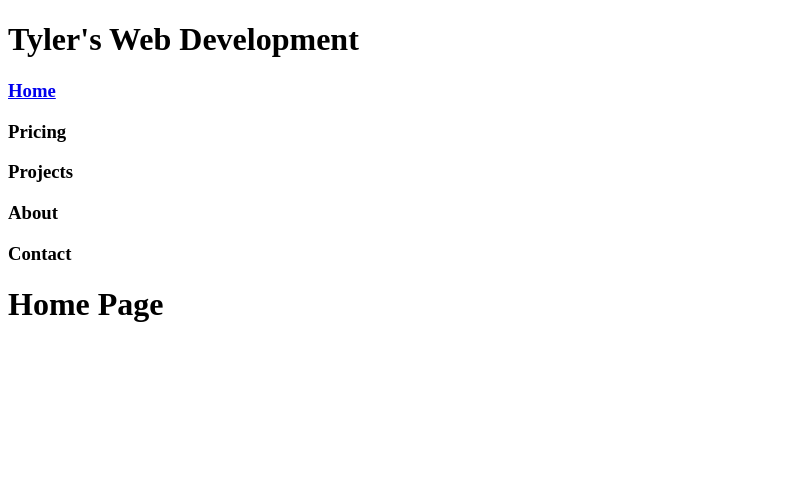
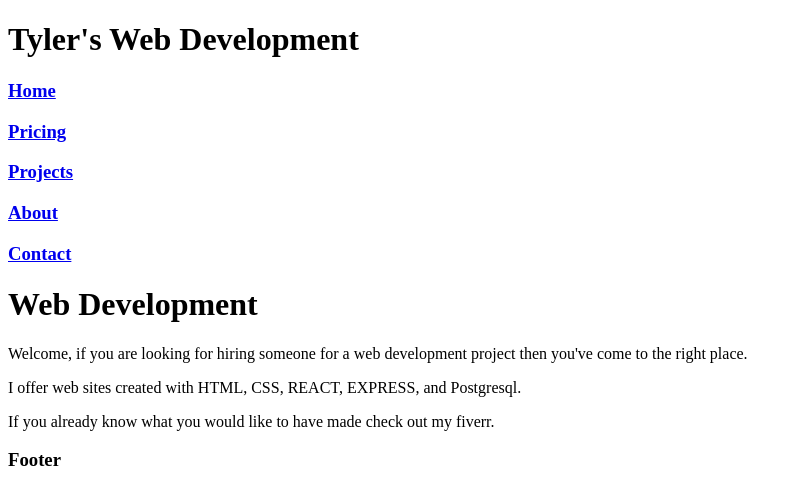
Before and after one commit to CodeBuilder94/PortfolioWebsite, a React app: page /#/ in a window 1280 px wide. Shown: the top 504 px of the page, without its empty margins (0-802 px from the left). Built offline with nearby package versions, Linux system fonts and the light colour scheme; the HTML template or start-up script is replaced by a standard one.

Commit message:
Got the other web components created. Also created the inital footer. Started making the home page text.

```diff
--- a/Static/styles.css
+++ b/Static/styles.css
@@ -32,3 +32,11 @@
     background-color: rgb(47, 179, 37);
     box-shadow: 5px 6px 13px rgb(47, 179, 37);
 }
+
+#footer{
+    background-color: rgb(47, 179, 37);
+    position: absolute;
+    bottom: 0;
+    width: 100%;
+    height: 2.5rem;
+}
--- a/src/Components/About.js
+++ b/src/Components/About.js
@@ -0,0 +1,12 @@
+import React from "react";
+
+const About =() =>
+{
+    return(
+        <>
+        <h3>About Tyler</h3>
+        </>
+    )
+}
+
+export default About;
--- a/src/Components/App.js
+++ b/src/Components/App.js
@@ -1,6 +1,11 @@
 import React, { useEffect, useState } from 'react';
 import { Link, NavLink, Routes, Route, useNavigate } from 'react-router-dom';
 import Home from './Home';
+import Pricing from './Pricing';
+import Projects from './Projects';
+import Contact from './Contact'
+import About from './About';
+import Footer from './Footer';
 
 
 const App = ()=> {
@@ -12,17 +17,22 @@ const App = ()=> {
                 <h1 id="title">Tyler's Web Development</h1>
                 <nav id="navBar">
                    <NavLink to= '/'> <h3 className='link'>Home</h3></NavLink>
-                    <h3 className='link'>Pricing</h3>
-                    <h3 className='link'>Projects</h3>
-                    <h3 className='link'>About</h3>
-                    <h3 className='link'>Contact</h3>
+                   <NavLink to= '/pricing'> <h3 className='link'>Pricing</h3></NavLink>
+                    <NavLink to='/projects'><h3 className='link'>Projects</h3></NavLink>
+                    <NavLink to='/about'><h3 className='link'>About</h3></NavLink>
+                    <NavLink to='/contact'><h3 className='link'>Contact</h3></NavLink>
                 </nav>
             </div>
             <div id="main">
                 <Routes>
                     <Route path='/' element={<Home/>}></Route>
+                    <Route path='/pricing' element={<Pricing/>}></Route>
+                    <Route path='/projects' element={<Projects/>}></Route>
+                    <Route path='/contact' element={<Contact/>}></Route>
+                    <Route path='/about' element={<About/>}></Route>
                 </Routes>
             </div>
+            <Footer/>
         </>
     )
 }
--- a/src/Components/Contact.js
+++ b/src/Components/Contact.js
@@ -0,0 +1,12 @@
+import React from "react";
+
+const Contact =()=>
+{
+    return(
+        <>
+        <h3>Contact Info</h3>
+        </>
+    )
+}
+
+export default Contact;
--- /dev/null
+++ b/src/Components/Footer.js
@@ -0,0 +1,14 @@
+import React from "react";
+
+const Footer= () =>
+{
+    return (
+        <>
+            <div id="footer">
+            <h3>Footer</h3>
+            </div>
+        </>
+    )
+}
+
+export default Footer;
--- a/src/Components/Home.js
+++ b/src/Components/Home.js
@@ -4,7 +4,10 @@ const Home=()=>
 {
     return(
         <>
-        <h1>Home Page</h1>
+        <h1>Web Development</h1>
+        <p>Welcome, if you are looking for hiring someone for a web development project then you've come to the right place.</p>
+        <p>I offer web sites created with HTML, CSS, REACT, EXPRESS, and Postgresql.</p>
+        <p>If you already know what you would like to have made check out my fiverr.</p>
         </>
     )
 }
--- a/src/Components/Pricing.js
+++ b/src/Components/Pricing.js
@@ -0,0 +1,12 @@
+import React from "react";
+
+const Pricing = () =>
+{
+    return(
+        <>
+        <h2>Pricing</h2>
+        </>
+    )
+}
+
+export default Pricing;
--- a/src/Components/Projects.js
+++ b/src/Components/Projects.js
@@ -0,0 +1,12 @@
+import React from "react";
+
+const Projects =() =>
+{
+    return(
+        <>
+            <h3>Project Examples</h3>
+        </>
+    )
+}
+
+export default Projects;
```
